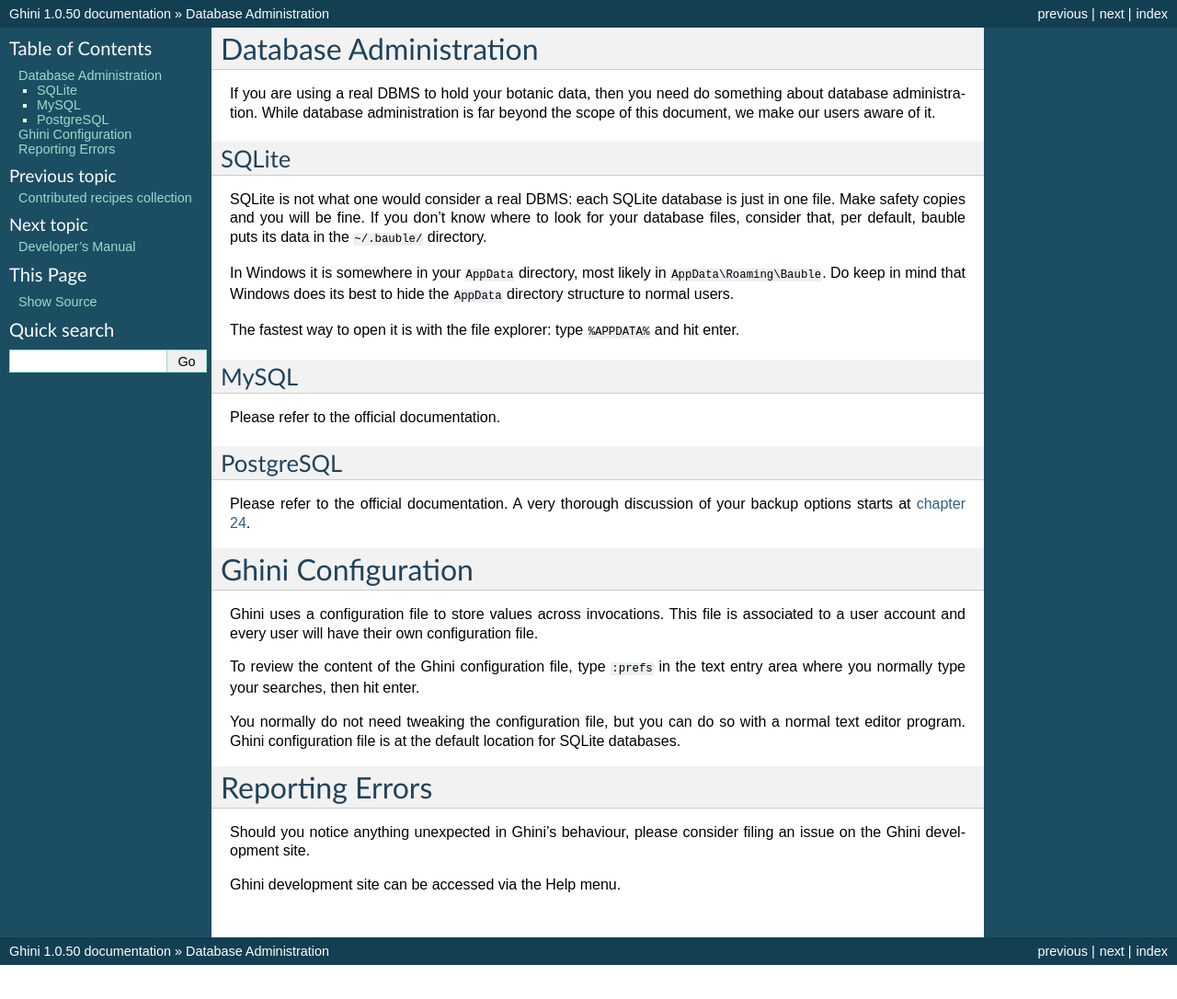
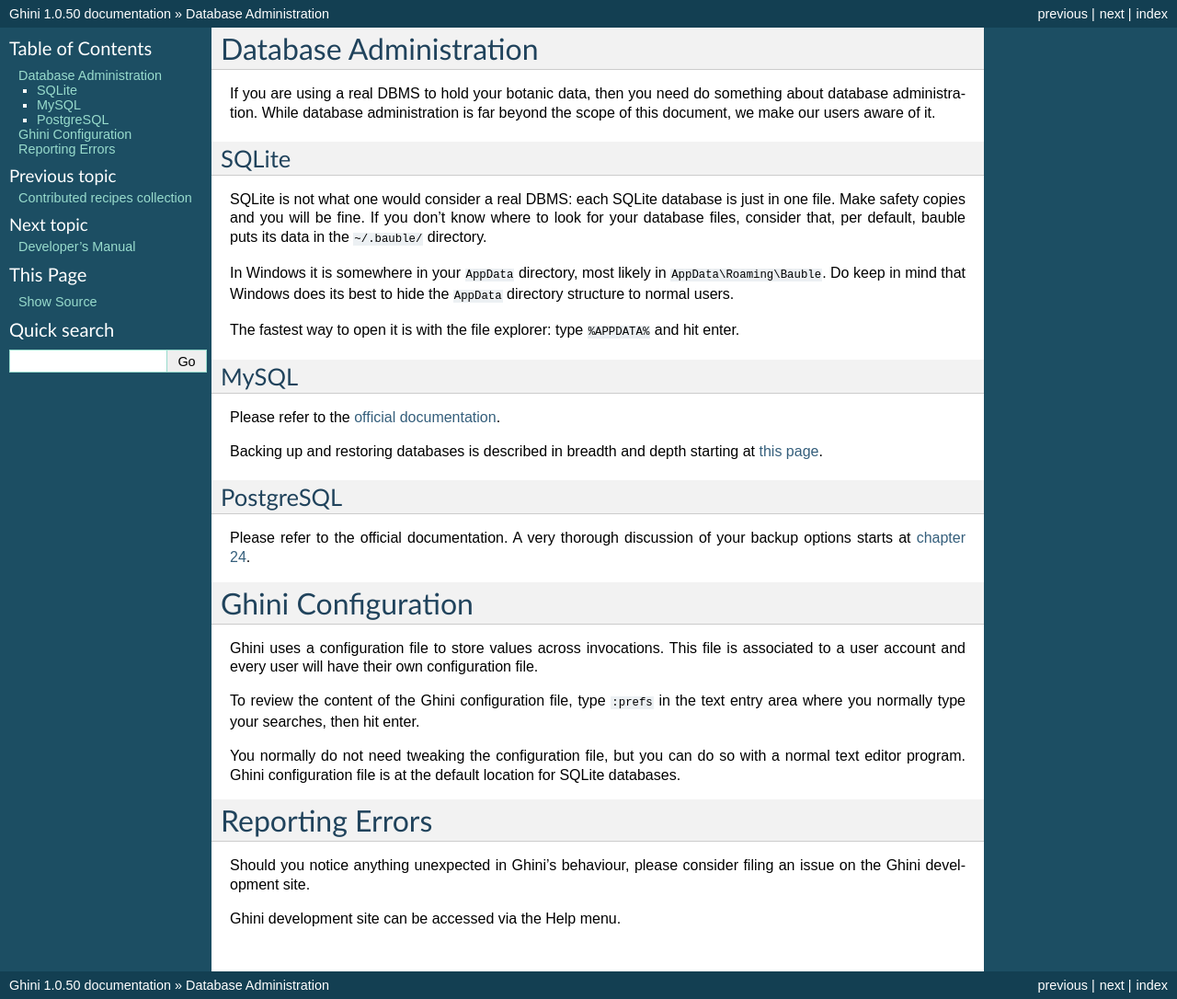
Before and after one commit to Ghini/ghini.desktop-docs.i18n, a Sphinx documentation site: the page built from doc/administration.rst, in a window 1280 px wide. Shown: the whole page at 92% size. Built offline with Sphinx 7.4.7, drawn with Linux system fonts in a browser that asks for light colours; before the commit the page ends 1049 px from its top, so only the background shows below that.

Commit message:
also refer to mariadb doc

```diff
--- a/doc/administration.rst
+++ b/doc/administration.rst
@@ -23,7 +23,11 @@
 MySQL
 =====
 
-Please refer to the official documentation.
+Please refer to the `official documentation <https://mariadb.com/kb/en/the-mariadb-library/documentation/>`_.
+
+Backing up and restoring databases is described in breadth and depth
+starting at `this page
+<https://mariadb.com/kb/en/the-mariadb-library/backing-up-and-restoring-databases/>`_.
 
 PostgreSQL
 ==========
```
Also changed, not shown: 15 other files.
